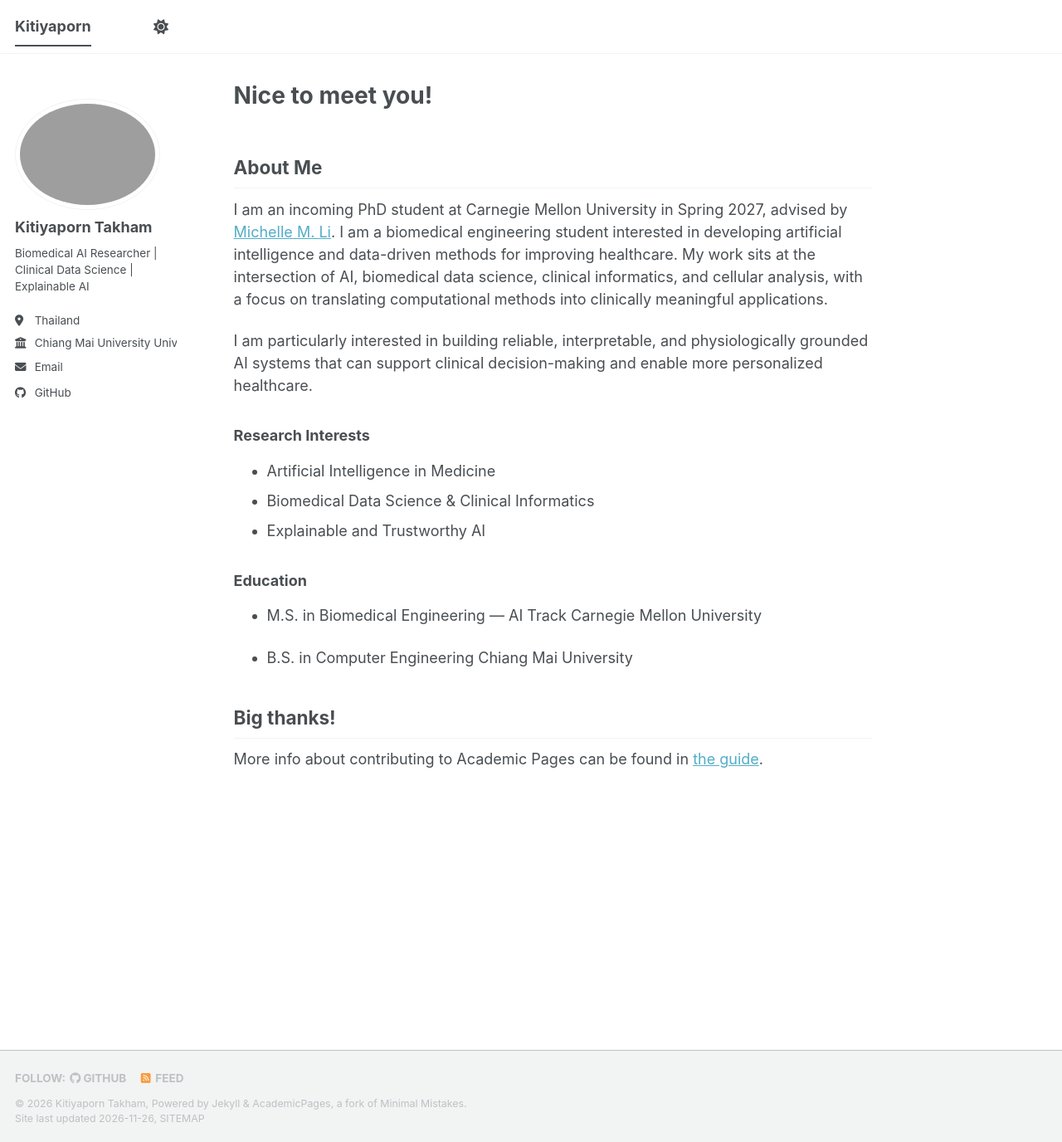
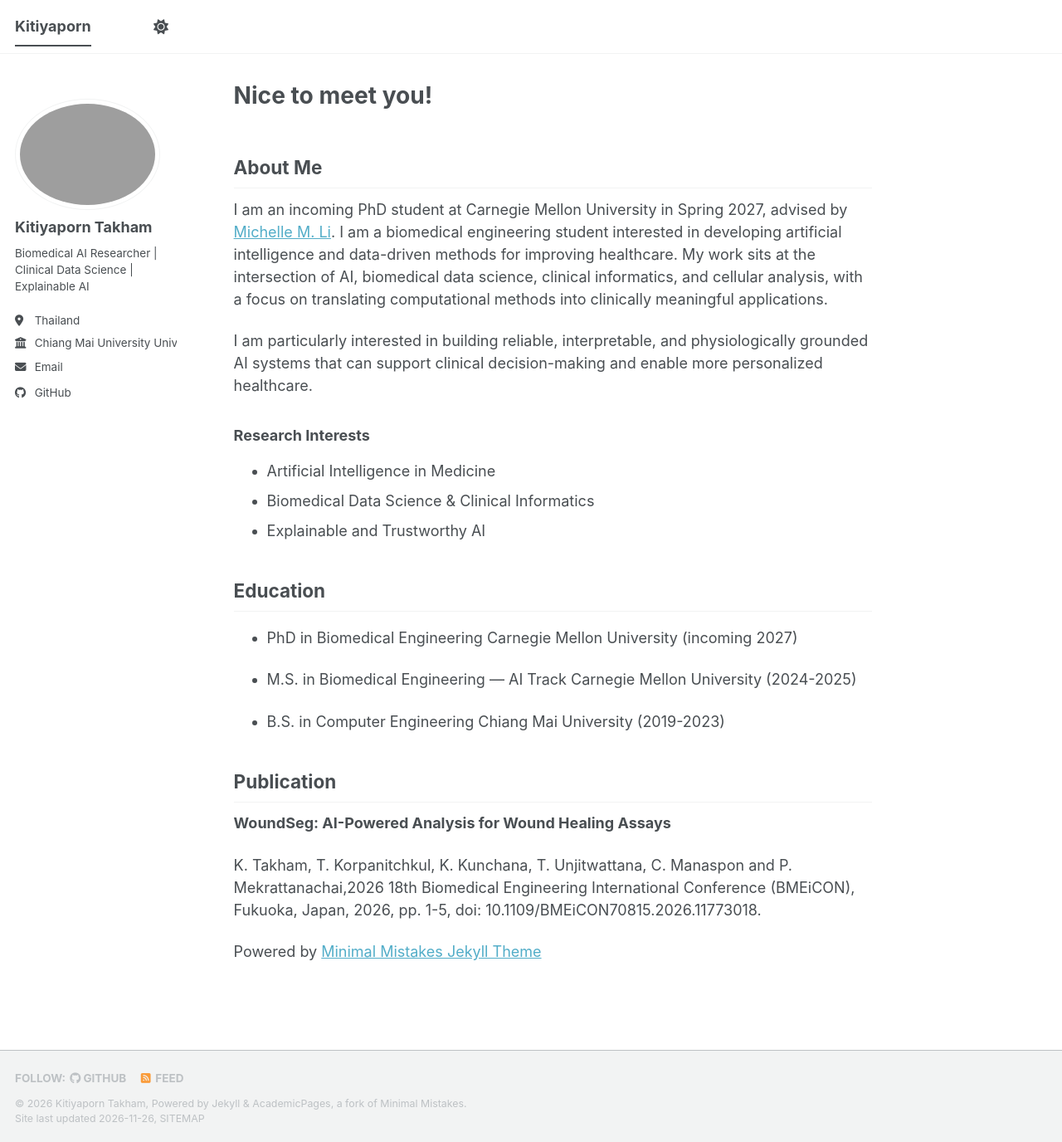
Before and after one commit to Kitiyaparnnn/Kitiyaparnnn.github.io, a Jekyll site: the page built from _pages/about.md, in a window 1280 px wide and 1376 px high. Shown: the whole window at 83% size. Built offline with Jekyll 4.4.1, drawn with Linux system fonts in a browser that asks for light colours; a style sheet for code colours, icons or effects is not loaded.

Commit message:
Revise education and add publication information
Updated education section and added publication details.

```diff
--- a/_pages/about.md
+++ b/_pages/about.md
@@ -20,14 +20,21 @@ I am particularly interested in building reliable, interpretable, and physiologi
 - Biomedical Data Science & Clinical Informatics
 - Explainable and Trustworthy AI
 
-### Education
+## Education
+
+- PhD in Biomedical Engineering
+Carnegie Mellon University (incoming 2027)
 
 - M.S. in Biomedical Engineering — AI Track
-Carnegie Mellon University
+Carnegie Mellon University (2024-2025)
 
 - B.S. in Computer Engineering
-Chiang Mai University
+Chiang Mai University (2019-2023)
 
-Big thanks!
-------
-More info about contributing to Academic Pages can be found in [the guide](https://academicpages.github.io/markdown/).
+## Publication
+**WoundSeg: AI-Powered Analysis for Wound Healing Assays**
+
+K. Takham, T. Korpanitchkul, K. Kunchana, T. Unjitwattana, C. Manaspon and P. Mekrattanachai,2026 18th Biomedical Engineering International Conference (BMEiCON), Fukuoka, Japan, 2026, pp. 1-5, doi: 10.1109/BMEiCON70815.2026.11773018.
+
+
+Powered by [Minimal Mistakes Jekyll Theme](https://mmistakes.github.io/minimal-mistakes/)
```
